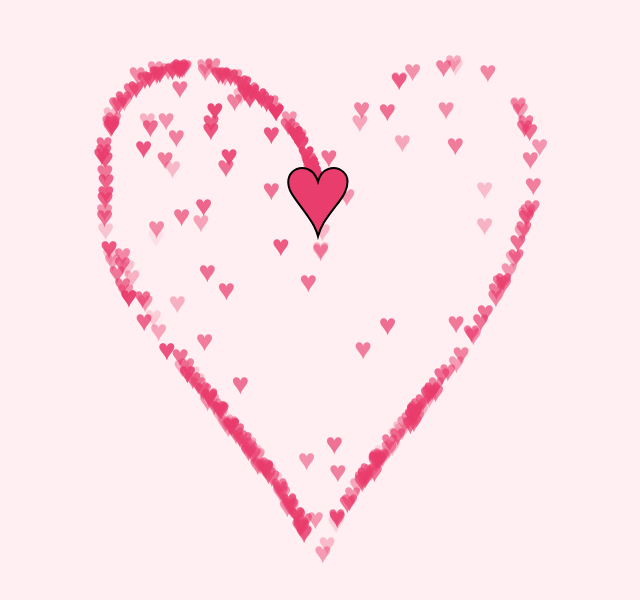
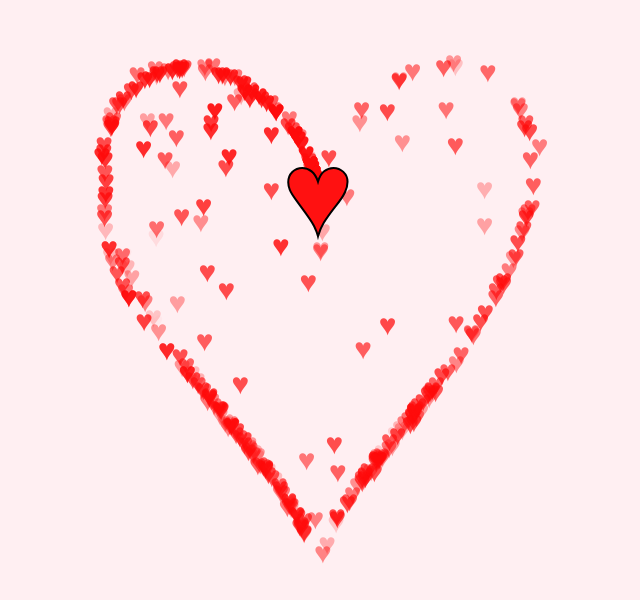
Before and after one commit to maplefater/maplefater.github.io, a plain HTML site: page index.html in a window 1280 px wide. Shown: the whole page, without its empty margins (330-970 px from the left). Drawn offline with Linux system fonts and the light colour scheme.

Commit message:
change color to red

```diff
--- a/index.html
+++ b/index.html
@@ -10,6 +10,6 @@ var c = document.getElementsByTagName('canvas')[0];
 var b = document.body;
 var a = c.getContext('2d');
 
-eval('var M=Math,n=M.pow,i,E=2,F="rgba(233,61,109,",d=M.cos,z=M.sin,L=1,u=30,W=window,w=c.width=W.innerWidth,h=c.height=W.innerHeight,r=_1){return M.random()*2-1},y="px Arial",v="♥",X=w/2,Y=h/2,T=4,p=_1){var e=this;e.g=_1){e.x=X;e.y=Y;e.k=0;e.l=0;e.t=M.random()*19000;e.c=e.t};e.d=_1){a.fillStyle=F+(e.c/e.t)+")";a.fillText(v,e.x,e.y);e.c-=50;e.x+=e.k;e.y+=e.l;e.k=e.k+r();e.l=e.l+r();if(e.c<0||e.x>w||e.x<0||e.y>h||e.y<0){e.g()}};e.g()},A,B;a.textAlign="center";a.strokeStyle="#000";a.lineWidth=2;for(i=0;i<350;i++){M[i]=new p()}setInterval(_1){a.clearRect(0,0,w,h);a.font=u+y;X=(w/6*n(z(T),3)+w/2);Y=0.8*(-h/40*(13*d(T)-5*d(2*T)-2*d(3*T)-d(4*T))+h/2.3);T+=(z(T)+3)/99;for(i=0;i<350;i++){with(M[i]){A=(x/w-0.5)*2,B=-(y/h-0.5);if(L&&(A*A+2*n((B-0.5*n(M.abs(A),0.5)),2))>0.11){k=l=0}d()}}a.font=120+y;if(E>0.1){if(E<1){a.fillStyle=F+E+")";a.fillText("Click",w/2,h/2)}E-=0.02}a.fillStyle="#E93D6D";a.fillText(v,X,Y+u);a.strokeText(v,X,Y+u)},50);b.bgColor="#FFEFF2";c.onmouseup=_1){L=(L)?0:1}'.replace(/(_1)/g,'function('))
+eval('var M=Math,n=M.pow,i,E=2,F="rgba(255,11,11,",d=M.cos,z=M.sin,L=1,u=30,W=window,w=c.width=W.innerWidth,h=c.height=W.innerHeight,r=_1){return M.random()*2-1},y="px Arial",v="♥",X=w/2,Y=h/2,T=4,p=_1){var e=this;e.g=_1){e.x=X;e.y=Y;e.k=0;e.l=0;e.t=M.random()*19000;e.c=e.t};e.d=_1){a.fillStyle=F+(e.c/e.t)+")";a.fillText(v,e.x,e.y);e.c-=50;e.x+=e.k;e.y+=e.l;e.k=e.k+r();e.l=e.l+r();if(e.c<0||e.x>w||e.x<0||e.y>h||e.y<0){e.g()}};e.g()},A,B;a.textAlign="center";a.strokeStyle="#000";a.lineWidth=2;for(i=0;i<350;i++){M[i]=new p()}setInterval(_1){a.clearRect(0,0,w,h);a.font=u+y;X=(w/6*n(z(T),3)+w/2);Y=0.8*(-h/40*(13*d(T)-5*d(2*T)-2*d(3*T)-d(4*T))+h/2.3);T+=(z(T)+3)/99;for(i=0;i<350;i++){with(M[i]){A=(x/w-0.5)*2,B=-(y/h-0.5);if(L&&(A*A+2*n((B-0.5*n(M.abs(A),0.5)),2))>0.11){k=l=0}d()}}a.font=120+y;if(E>0.1){if(E<1){a.fillStyle=F+E+")";a.fillText("Click",w/2,h/2)}E-=0.02}a.fillStyle="#FF1111";a.fillText(v,X,Y+u);a.strokeText(v,X,Y+u)},50);b.bgColor="#FFEFF2";c.onmouseup=_1){L=(L)?0:1}'.replace(/(_1)/g,'function('))
 </script></body>
 </html>
```
